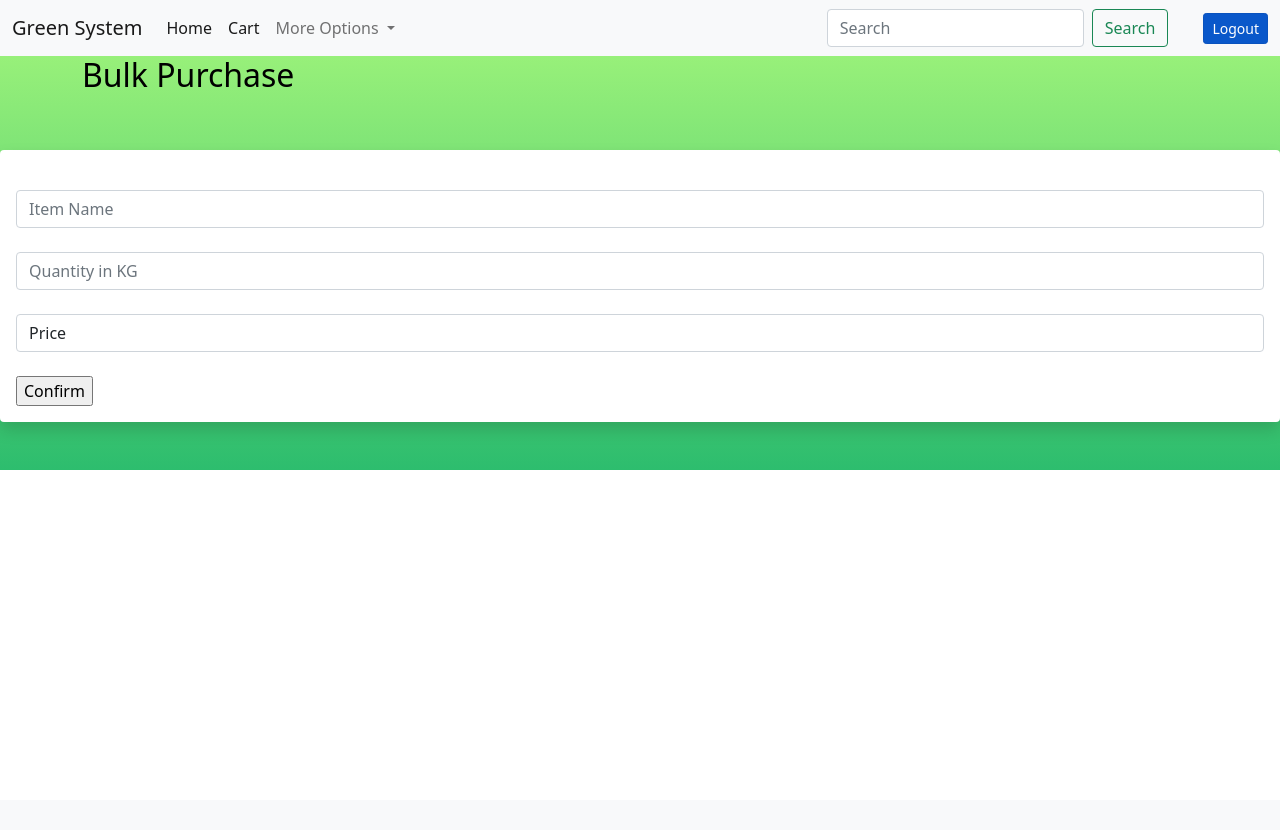
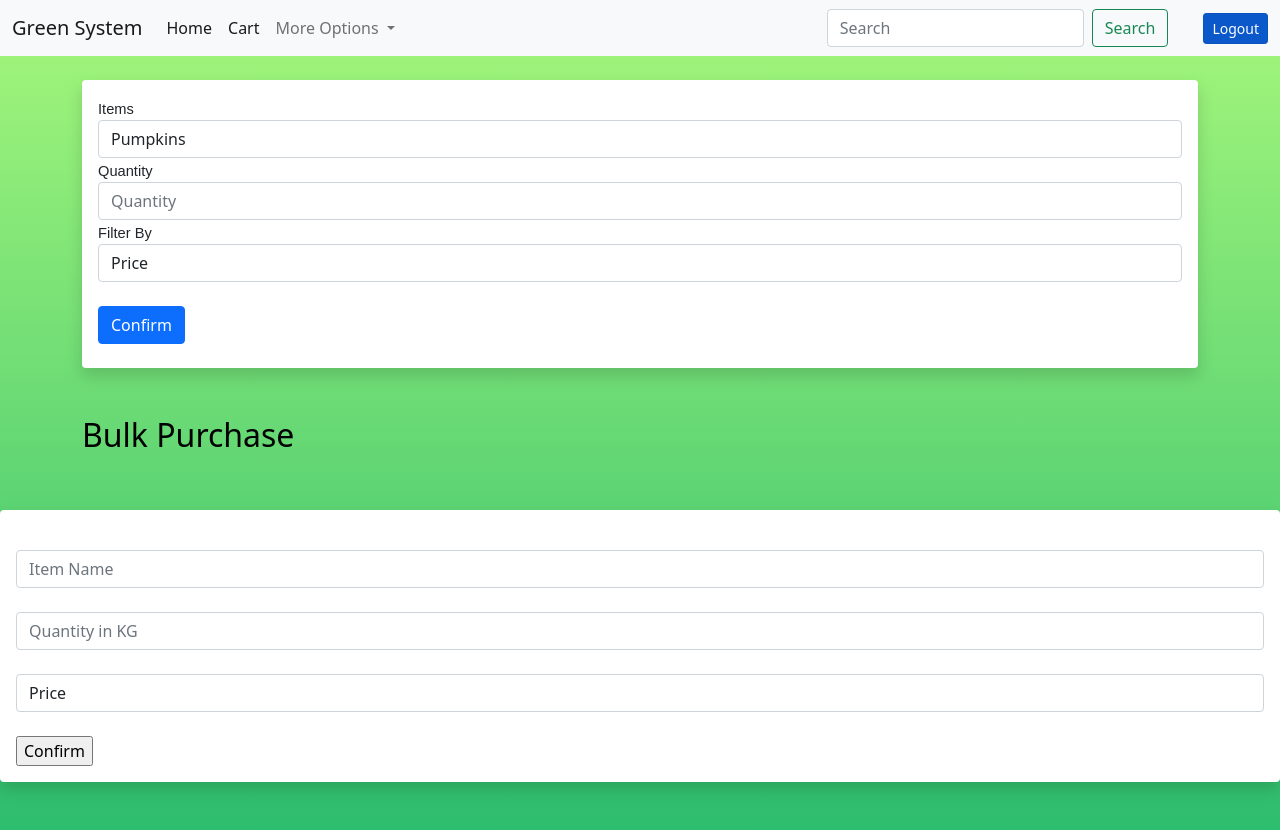
Before and after one commit to MatchHue/BackendGreenSystem, a Flask app: page /bulk_purchase in a window 1280 px wide. Before the commit the page ends 470 px from the top, so only its background shows below. Run offline with Flask 2, Linux system fonts and the light colour scheme; a user stored in the database is signed in; data comes from the database, SQL or seed files in the repository; parts of the project's set-up code (start-up, migrations or seed data) failed here and were passed over; some libraries are stand-ins or nearby versions.

Commit message:
changing bulk purchase form

```diff
--- a/main.py
+++ b/main.py
@@ -380,7 +380,7 @@ def bulk_logic():
     instance["n"] = len(quantites)
     instance["ProduceQuantity"]=quantites
     instance["Prices"]=prices
-    instance["quantity"]=25
+    instance["quantity"]=20
     result = instance.solve()
 
     selected=result["SelectedProduces"]
@@ -390,7 +390,6 @@ def bulk_logic():
     iterations=len(select)
     # Output the results
     return render_template('bulk_query.html',items=selected_items,select=select,iterations=iterations)
-    #return jsonify(result["SelectedProduces"],result["price"],prices,quantites,users)
 
 
 def get_items(item_name):
@@ -406,6 +405,8 @@ def bulk_purchase():
     form=BulkForm()
     if form.validate_on_submit():
         itemname=form.name.data()
+        quantity=form.quantity.data()
+        bulk_logic(itemname,quantity)
         items=get_items(itemname)
         orders=bulk_logic(items)
         return redirect(url_for('index'))
--- a/templates/bulk_purchase.html
+++ b/templates/bulk_purchase.html
@@ -2,6 +2,58 @@
 
 
 {% block content %}
+
+
+<br/>
+<div class="shadow p-3 mb-5 bg-white rounded">
+<form methods="GET" action="/bulk_purchase">
+  <div class="form-group">
+    <label for="exampleFormControlSelect1">Items</label>
+    <select class="form-control" id="exampleFormControlSelect1">
+      {%for item in items%}
+      <option>{{item.name}}</option>
+        {%endfor%}
+    </select>
+  </div>
+  <div class="form-group ">
+    <label for="inputPassword2" class="sr-only">Quantity</label>
+    <input type="number"  class="form-control" id="quantity" name="quantity" placeholder="Quantity">
+  </div>
+  <div class="form-group">
+    <label for="exampleFormControlSelect1">Filter By</label>
+    <select class="form-control" id="exampleFormControlSelect1">
+      <option>Price</option>
+      <option>Location</option>
+      <option>Rating</option>
+    </select>
+  </div>
+  <div>
+    <br/>
+    <button type="submit" class="btn btn-primary mb-2">Confirm </button>
+  </div>
+</form>
+</div>
+
+
+
+
+
+
+
+
+
+
+
+
+
+
+
+
+
+
+
+
+
 <h2>Bulk Purchase</h2>
 
 <br/>
```
